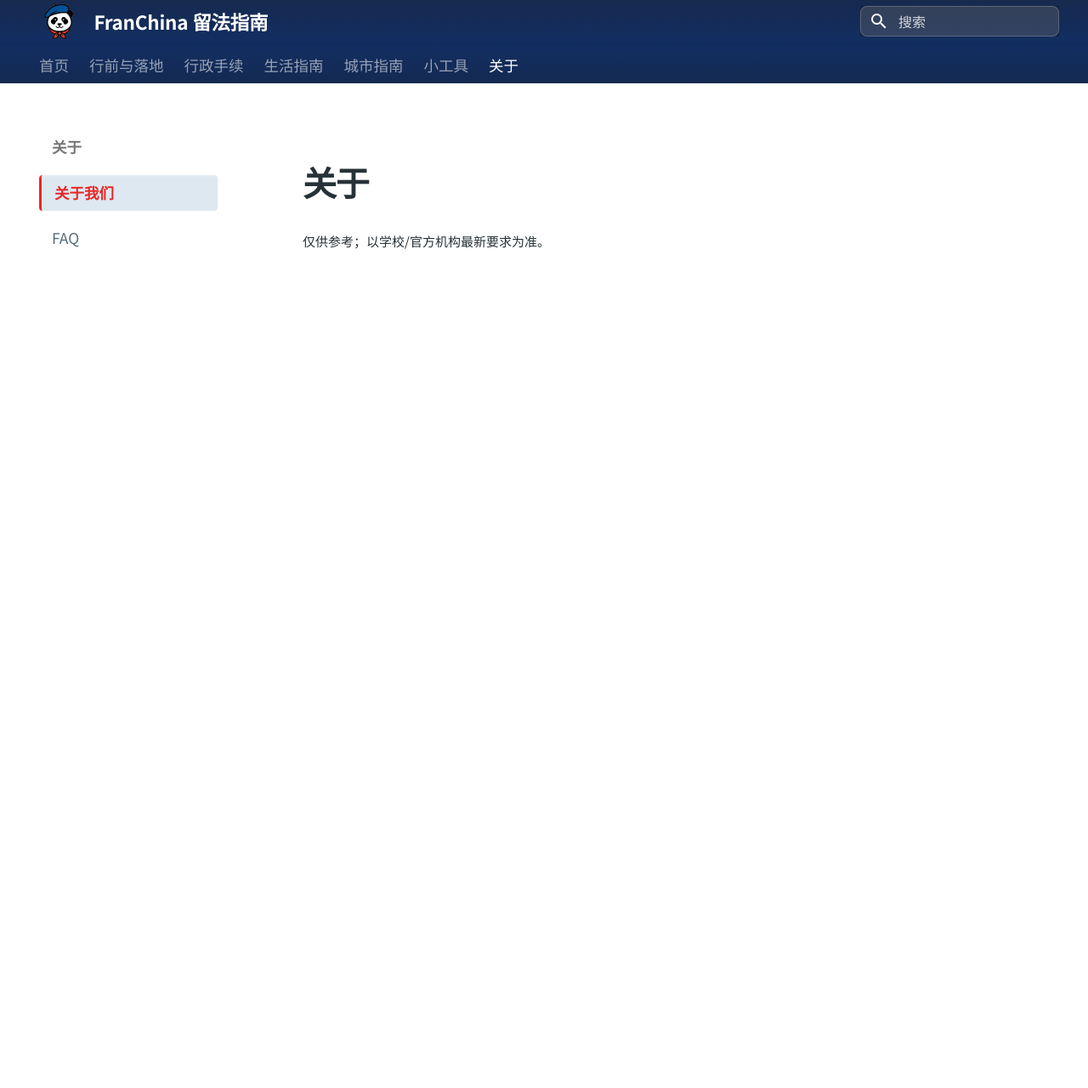
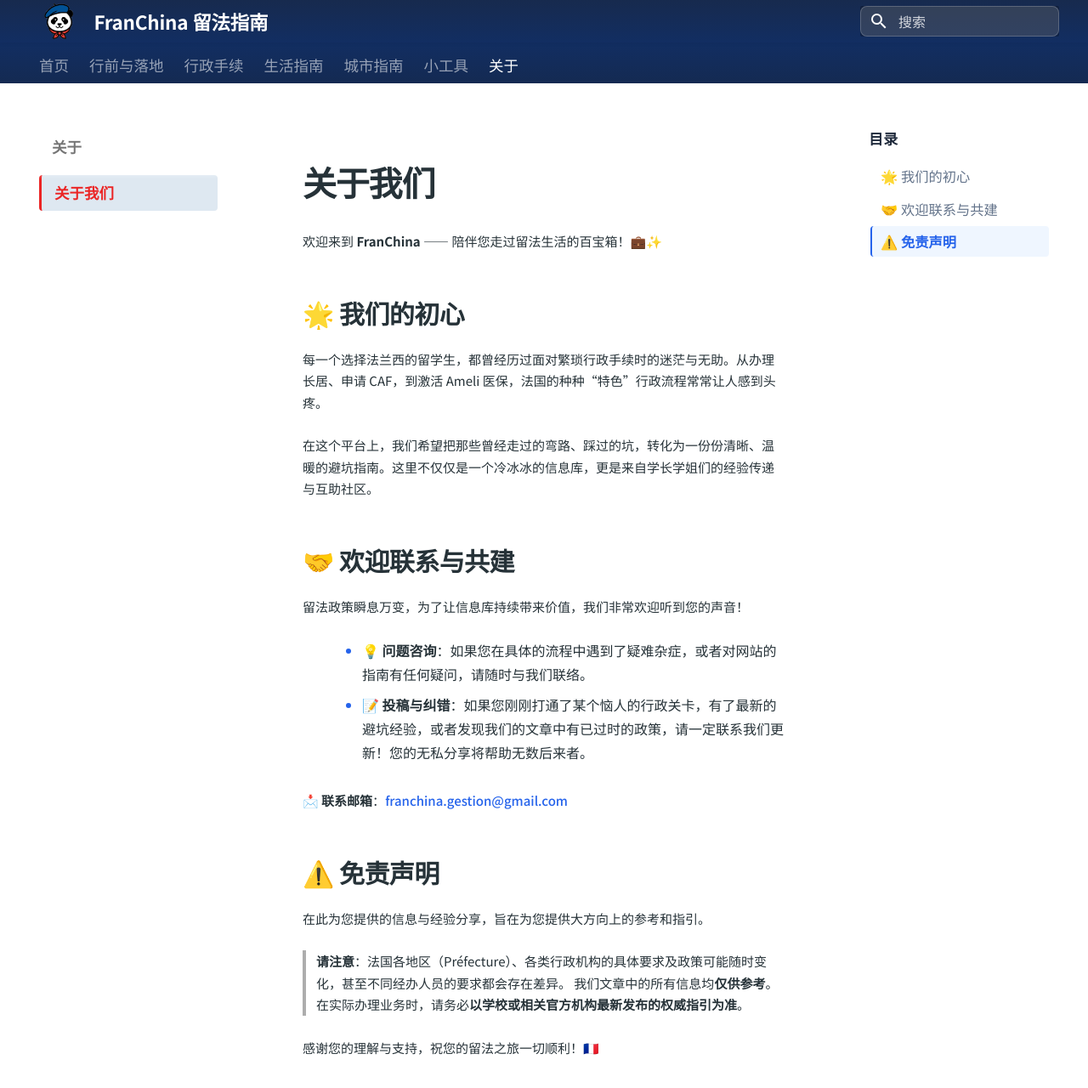
Before and after one commit to Kant-Righteous/franchina, an MkDocs documentation site: the page built from docs/pages/about.md, in a window 1280 px wide and 1285 px high. Shown: the top 1280 px of the window at 85% size. Built offline with MkDocs 1.6.1 and Material for MkDocs 9.7.7, drawn with Linux system fonts in a browser that asks for light colours.

Commit message:
feat: 新增关于页面并更新 MkDocs 配置。

```diff
--- a/docs/pages/about.md
+++ b/docs/pages/about.md
@@ -1,3 +1,27 @@
-# 关于
+# 关于我们
 
-仅供参考；以学校/官方机构最新要求为准。
+欢迎来到 **FranChina** —— 陪伴您走过留法生活的百宝箱！💼✨
+
+## 🌟 我们的初心
+
+每一个选择法兰西的留学生，都曾经历过面对繁琐行政手续时的迷茫与无助。从办理长居、申请 CAF，到激活 Ameli 医保，法国的种种“特色”行政流程常常让人感到头疼。
+
+在这个平台上，我们希望把那些曾经走过的弯路、踩过的坑，转化为一份份清晰、温暖的避坑指南。这里不仅仅是一个冷冰冰的信息库，更是来自学长学姐们的经验传递与互助社区。
+
+## 🤝 欢迎联系与共建
+
+留法政策瞬息万变，为了让信息库持续带来价值，我们非常欢迎听到您的声音！
+
+- **💡 问题咨询**：如果您在具体的流程中遇到了疑难杂症，或者对网站的指南有任何疑问，请随时与我们联络。
+- **📝 投稿与纠错**：如果您刚刚打通了某个恼人的行政关卡，有了最新的避坑经验，或者发现我们的文章中有已过时的政策，请一定联系我们更新！您的无私分享将帮助无数后来者。
+
+📩 **联系邮箱**：[franchina.gestion@gmail.com](mailto:franchina.gestion@gmail.com)
+
+## ⚠️ 免责声明
+
+在此为您提供的信息与经验分享，旨在为您提供大方向上的参考和指引。
+
+> **请注意**：法国各地区（Préfecture）、各类行政机构的具体要求及政策可能随时变化，甚至不同经办人员的要求都会存在差异。
+> 我们文章中的所有信息均**仅供参考**。在实际办理业务时，请务必**以学校或相关官方机构最新发布的权威指引为准**。
+
+感谢您的理解与支持，祝您的留法之旅一切顺利！🇫🇷
--- a/mkdocs.yml
+++ b/mkdocs.yml
@@ -70,7 +70,7 @@
       - 汇率计算器: pages/littleTools/CurrencyCalculator.md
   - 关于:
       - 关于我们: pages/about.md
-      - FAQ: pages/about/faq.md
+      # - FAQ: pages/about/faq.md
 
 plugins:
   - search:
```
